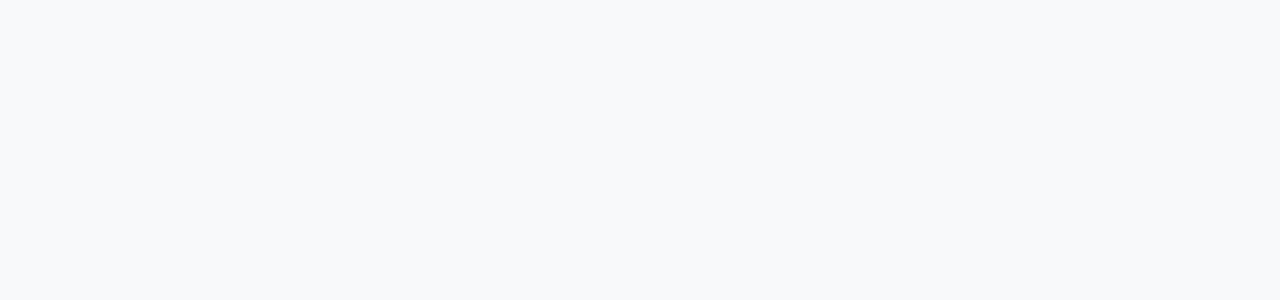
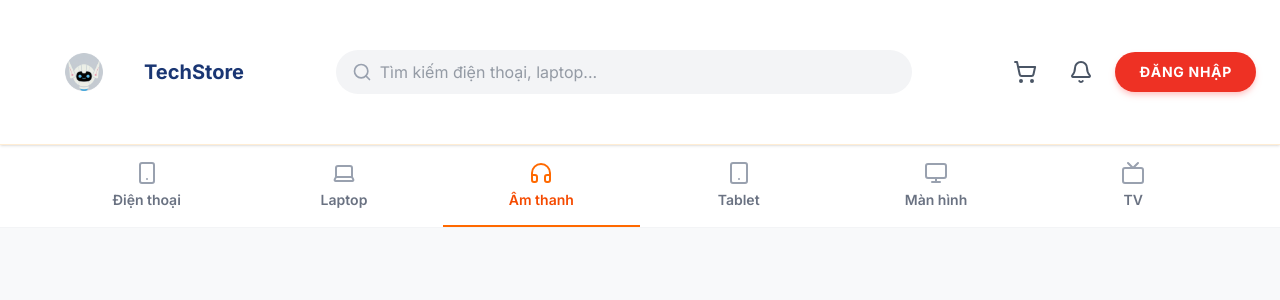
Before and after one commit to hoangyennewit/Techmart-multi-branch-ecommerce, a React app in the folder frontend/: page /category/am-thanh in a window 1280 px wide. Before the commit this address had no page. Shown: the top 300 px of the page. Built offline with nearby package versions, Linux system fonts and the light colour scheme; the HTML template or start-up script is replaced by a standard one.

Commit message:
Thêm chức năng lọc sản phẩm theo loại sản phẩm

```diff
--- a/frontend/src/components/CategoryBar.tsx
+++ b/frontend/src/components/CategoryBar.tsx
@@ -1,5 +1,6 @@
 import { Smartphone, Laptop, Headphones, Tablet, Monitor, Tv } from "lucide-react";
-import { JSX, useState } from "react";
+import { JSX, use, useState } from "react";
+import { Link, useLocation } from "react-router-dom";
 
 interface Category {
     id: number;
@@ -18,35 +19,38 @@
 ];
 
 export const CategoryBar = () => {
-    const [active, setActive] = useState<number | null>(null);
-
+    //const [active, setActive] = useState<number | null>(null);
+    const location = useLocation();
     return (
         <nav className="w-full bg-white border-b border-gray-100 shadow-sm">
             <div className="max-w-screen-xl mx-auto px-2 sm:px-6 lg:px-12">
                 {/* Horizontal scroll on mobile, grid on sm+ */}
                 <ul className="flex sm:grid sm:grid-cols-6 overflow-x-auto scrollbar-hide">
-                    {categories.map((cat) => (
+                    {categories.map((cat) => {
+                        const isActive = location.pathname.includes(`/category/${cat.slug}`);
+                        return (
                             <li key={cat.id} className="flex-shrink-0 sm:flex-shrink">
-                            <button
-                                onClick={() => setActive(cat.id)}
+                                <Link
+                                    to={`/category/${cat.slug}`}
                                     className={`w-full min-w-[80px] sm:min-w-0 flex flex-col items-center justify-center gap-1.5
                                                 px-3 sm:px-2 py-4 text-xs font-semibold transition-all duration-150
                                                 border-b-2
                                                 ${
-                                                active === cat.id
+                                                    isActive
                                                         ? "border-orange-500 text-orange-600"
                                                         : "border-transparent text-gray-500 hover:text-orange-500 hover:border-orange-300"
                                                 }`}
                                 >
-                                <span className={`transition-colors duration-150 ${active === cat.id ? "text-orange-500" : "text-gray-400"}`}>
+                                    <span className={`transition-colors duration-150 ${isActive ? "text-orange-500" : "text-gray-400"}`}>
                                         {cat.icon}
                                     </span>
                                     <span className="leading-tight text-center whitespace-nowrap text-xs sm:text-sm">
                                         {cat.name}
                                     </span>
-                            </button>
+                                </Link>
                             </li>
-                    ))}
+                        )
+                    })}
                 </ul>
             </div>
         </nav>
--- /dev/null
+++ b/frontend/src/features/products/pages/CategoryPage.tsx
@@ -0,0 +1,12 @@
+import {Header} from "../../../components/Header";
+import {CategoryBar} from "../../../components/CategoryBar";
+import {ProductCard} from "../../../components/product/ProductCard";
+
+export const CategoryPage = () => {
+    return (
+        <div>
+            <Header />
+            <CategoryBar />
+        </div>
+    );
+};
--- a/frontend/src/routes/index.tsx
+++ b/frontend/src/routes/index.tsx
@@ -6,11 +6,13 @@
 import {OrderTrackingPage} from "../features/orders/pages/OrderTrackingPage";
 import {LoginPage} from "../features/auth/pages/LoginPage";
 import {RegisterPage} from "../features/auth/pages/RegisterPage";
+import { CategoryPage } from "../features/products/pages/CategoryPage";
 export const AppRoutes = () => {
     return (
             <Routes>
                 <Route path="/" element={<HomePage/>}/>
                 <Route path="/cart" element={<CartPage/>}/>
+                <Route path="/category/:slug" element={<CategoryPage/>}/>
                 <Route path="/checkout" element={<CheckoutPage/>}/>
                 <Route path="/orders" element={<OrderTrackingPage/>}/>
                 <Route path="/login" element={<LoginPage/>}/>
```
Lines whose indentation alone changed are shown as unchanged.
